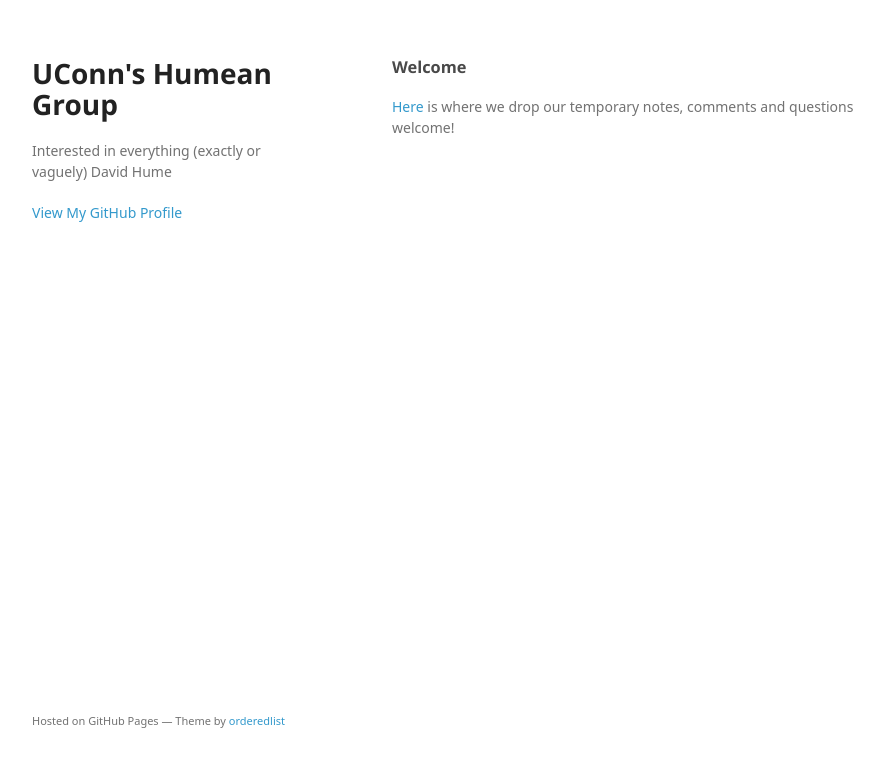
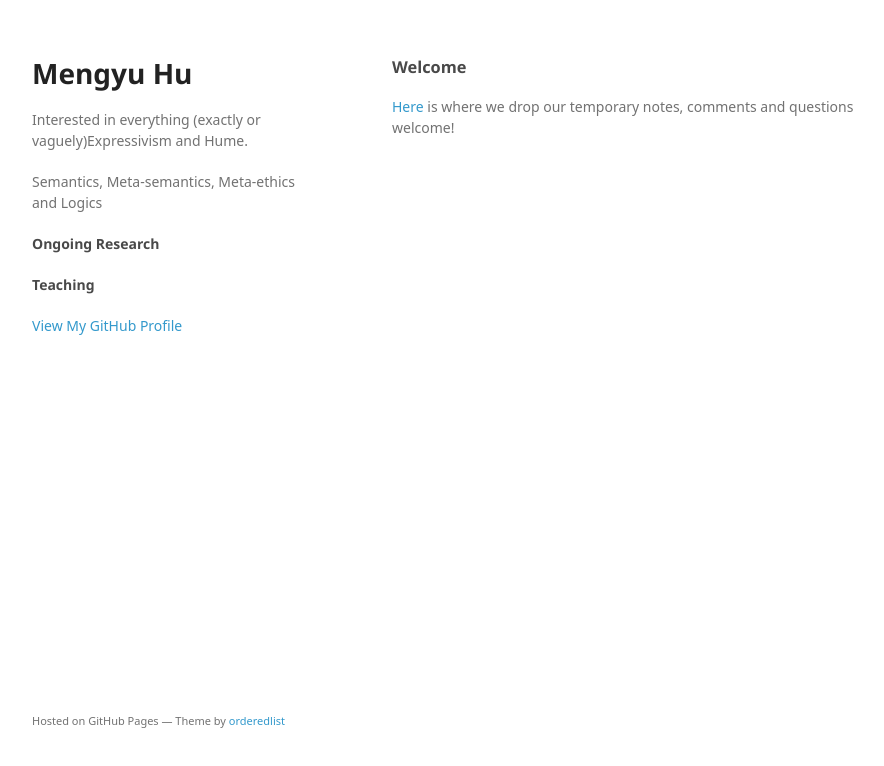
Before and after one commit to mengyu-hu/mengyu-hu.github.io, a plain HTML site: page index.html in a window 1280 px wide. Shown: the whole page, without its empty margins (178-1062 px from the left). Drawn offline with Linux system fonts and the light colour scheme; a web font is replaced by a local one.

Commit message:
Update index.html

```diff
--- a/index.html
+++ b/index.html
@@ -3,7 +3,7 @@
   <head>
     <meta charset="utf-8">
     <meta http-equiv="X-UA-Compatible" content="chrome=1">
-    <title>UConn's Humean Group</title>
+    <title>Mengyu Hu</title>
 
     <link rel="stylesheet" href="stylesheets/styles.css">
     <link rel="stylesheet" href="stylesheets/github-light.css">
@@ -15,8 +15,11 @@
   <body>
     <div class="wrapper">
       <header>
-        <h1>UConn's Humean Group</h1>
-        <p>Interested in everything (exactly or vaguely) David Hume</p>
+        <h1>Mengyu Hu</h1>
+        <p>Interested in everything (exactly or vaguely)Expressivism and Hume. </p>
+        <p>Semantics, Meta-semantics, Meta-ethics and Logics </p>
+        <h4>Ongoing Research</h4>
+        <h4>Teaching </h4>
 
 
         <p class="view"><a href="https://github.com/mengyu-hu">View My GitHub Profile</a></p>
```
